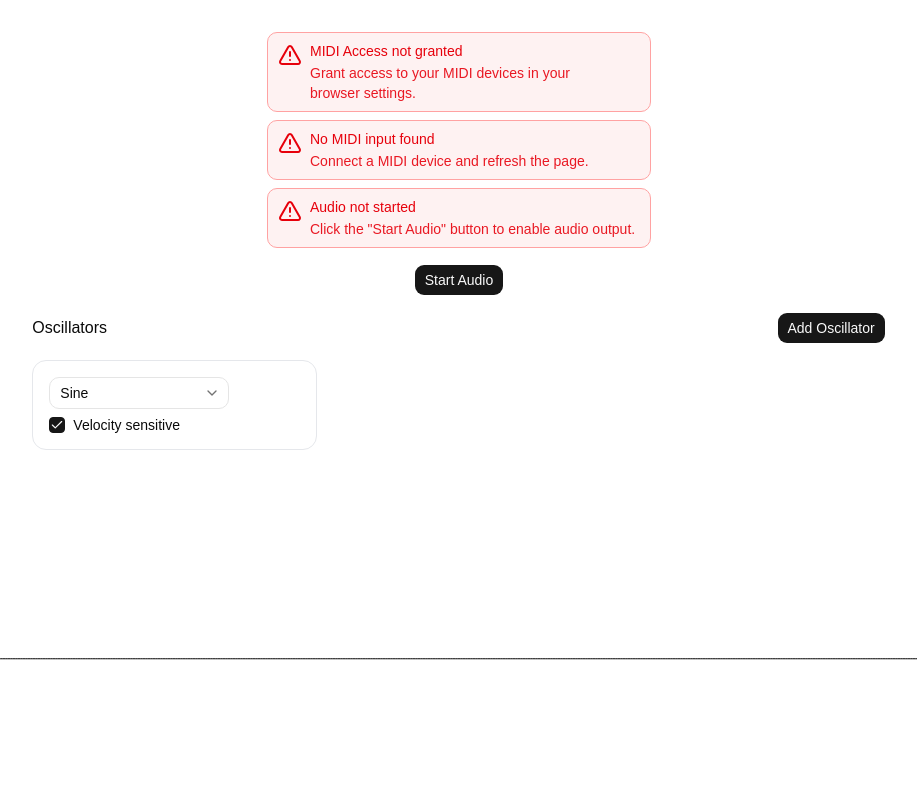
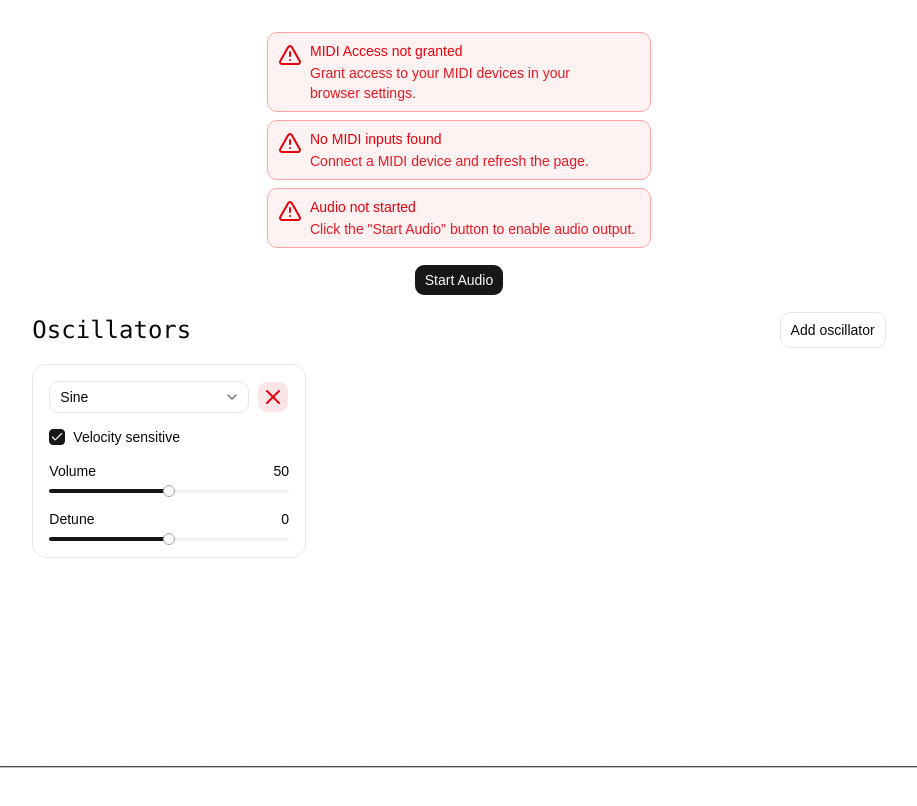
Before and after one commit to oyrad/synth, a React (Vite) app: page / in a window 1280 px wide. Shown: the top 806 px of the page, without its empty margins (181-1098 px from the left). Built offline with nearby package versions, Linux system fonts and the light colour scheme.

Commit message:
feat: oscillator controls

```diff
--- a/src/App.tsx
+++ b/src/App.tsx
@@ -1,4 +1,3 @@
-import { useState } from 'react';
 import { useSynth } from './hooks/use-synth.ts';
 import { useMidi } from './hooks/use-midi.ts';
 import { Button } from './components/ui/button.tsx';
@@ -6,14 +5,18 @@ import { WaveformVisualizer } from './components/waveform-visualizer.tsx';
 import { useAudioCtx } from './hooks/use-audio-context.ts';
 import { ErrorMessages } from './components/error-messages.tsx';
 import { Oscillators } from './components/oscillators.tsx';
+import { useState } from 'react';
+import { DEFAULT_OSCILLATOR_DATA, type OscillatorData } from './utils/default-oscillator-data.ts';
 
 export default function App() {
-  const [waveform] = useState<OscillatorType>('sine');
-  const [isVelocitySensitive] = useState(true);
+  const [oscillators, setOscillators] = useState<Array<OscillatorData>>([{
+    ...DEFAULT_OSCILLATOR_DATA,
+    id: crypto.randomUUID()
+  }]);
 
   const { isAudioReady, getAudioContext } = useAudioCtx();
 
-  const { noteOn, noteOff } = useSynth({ waveform, isVelocitySensitive });
+  const { noteOn, noteOff } = useSynth({ oscillators });
   const { midiInput, isGranted } = useMidi({ onNoteOn: noteOn, onNoteOff: noteOff });
 
   return (
@@ -30,7 +33,7 @@ export default function App() {
         </Button>
       )}
 
-      <Oscillators />
+      <Oscillators oscillators={oscillators} setOscillators={setOscillators} />
 
       <WaveformVisualizer />
     </main>
--- a/src/components/error-messages.tsx
+++ b/src/components/error-messages.tsx
@@ -21,7 +21,7 @@ export function ErrorMessages({ isGranted, midiInput, isAudioReady }: ErrorMessa
       <Alert hidden={!!midiInput} variant="destructive" className="w-96 bg-red-50 border-red-300">
         <TriangleAlert />
         <AlertTitle>
-          No MIDI input found
+          No MIDI inputs found
         </AlertTitle>
         <AlertDescription>
           Connect a MIDI device and refresh the page.
--- a/src/components/oscillators.tsx
+++ b/src/components/oscillators.tsx
@@ -1,37 +1,26 @@
-import { useState } from 'react';
 import { Button } from './ui/button.tsx';
-import { WaveformSelect } from './waveform-select.tsx';
 import { Checkbox } from './ui/checkbox.tsx';
 import { Label } from './ui/label.tsx';
+import type { Dispatch, SetStateAction } from 'react';
+import { DEFAULT_OSCILLATOR_DATA, type OscillatorData } from '../utils/default-oscillator-data.ts';
+import { Slider } from './ui/slider.tsx';
+import { Select, SelectContent, SelectGroup, SelectItem, SelectTrigger, SelectValue } from './ui/select.tsx';
+import { isOscillatorType } from '../utils/midi.ts';
+import { X } from 'lucide-react';
 
-export interface OscillatorData {
-  id: string;
-  waveform: OscillatorType;
-  velocitySensitive: boolean;
-  volume: number;
-  detune: number;
+interface OscillatorsProps {
+  oscillators: Array<OscillatorData>;
+  setOscillators: Dispatch<SetStateAction<Array<OscillatorData>>>;
 }
 
-const DEFAULT_OSCILLATOR_DATA: Omit<OscillatorData, 'id'> = {
-  waveform: 'sine',
-  velocitySensitive: true,
-  volume: 0.5,
-  detune: 0
-};
-
-export function Oscillators() {
-  const [oscillators, setOscillators] = useState<Array<OscillatorData>>([{
-    ...DEFAULT_OSCILLATOR_DATA,
-    id: crypto.randomUUID()
-  }]);
-
-  console.log(oscillators);
-
+export function Oscillators({ oscillators, setOscillators }: OscillatorsProps) {
   return (
     <div className="flex flex-col gap-4 w-2/3">
       <div className="flex justify-between items-center">
-        <p>Oscillators</p>
+        <h3 className="font-mono text-2xl">Oscillators</h3>
         <Button
+          size="lg"
+          variant="outline"
           onClick={() => {
             setOscillators((prev) => [
               ...prev,
@@ -42,24 +31,50 @@ export function Oscillators() {
             ]);
           }}
         >
-          Add Oscillator
+          Add oscillator
         </Button>
       </div>
 
-      <div className="flex flex-wrap">
+      <div className="grid grid-cols-3 gap-4">
         {oscillators.map(oscillator =>
           <div
-            className="flex flex-col gap-2 rounded-xl border border-gray-200 p-4 w-1/3"
+            className="flex flex-col gap-4 rounded-xl border border-gray-200 p-4"
             key={oscillator.id}
           >
-            <WaveformSelect
-              waveform={oscillator.waveform}
-              onSelect={(value) => {
-                setOscillators((prev) =>
-                  prev.map(osc => osc.id === oscillator.id ? { ...osc, waveform: value } : osc)
-                );
-              }}
-            />
+            <div className="flex gap-2">
+              <Select
+                value={oscillator.waveform}
+                onValueChange={(value) => {
+                  if (isOscillatorType(value)) {
+                    setOscillators((prev) =>
+                      prev.map(osc => osc.id === oscillator.id ? { ...osc, waveform: value } : osc)
+                    );
+                  }
+                }}
+              >
+                <SelectTrigger className="w-full">
+                  <SelectValue placeholder="Select waveform" />
+                </SelectTrigger>
+                <SelectContent>
+                  <SelectGroup>
+                    <SelectItem value="sine">Sine</SelectItem>
+                    <SelectItem value="triangle">Triangle</SelectItem>
+                    <SelectItem value="square">Square</SelectItem>
+                    <SelectItem value="sawtooth">Sawtooth</SelectItem>
+                  </SelectGroup>
+                </SelectContent>
+              </Select>
+
+              <Button
+                variant="destructive"
+                size="icon"
+                onClick={() => {
+                  setOscillators((prev) => prev.filter(osc => osc.id !== oscillator.id));
+                }}
+              >
+                <X />
+              </Button>
+            </div>
 
             <div className="flex items-center gap-2">
               <Checkbox
@@ -74,6 +89,44 @@ export function Oscillators() {
               />
               <Label htmlFor={`velocity-sensitive-${oscillator.id}`}>Velocity sensitive</Label>
             </div>
+
+            <div className="flex flex-col gap-2">
+              <div className="flex justify-between items-center">
+                <Label>Volume</Label>
+                <p className="text-sm">{oscillator.volume}</p>
+              </div>
+              <Slider
+                defaultValue={[oscillator.volume]}
+                min={0}
+                max={100}
+                step={1}
+                onValueChange={(value) => setOscillators((prev) =>
+                  prev.map(osc => osc.id === oscillator.id ? {
+                    ...osc,
+                    volume: value[0]
+                  } : osc)
+                )}
+              />
+            </div>
+
+            <div className="flex flex-col gap-2">
+              <div className="flex justify-between items-center">
+                <Label>Detune</Label>
+                <p className="text-sm">{oscillator.detune}</p>
+              </div>
+              <Slider
+                defaultValue={[oscillator.detune]}
+                min={-100}
+                max={100}
+                step={1}
+                onValueChange={(value) => setOscillators((prev) =>
+                  prev.map(osc => osc.id === oscillator.id ? {
+                    ...osc,
+                    detune: value[0]
+                  } : osc)
+                )}
+              />
+            </div>
           </div>
         )}
       </div>
--- /dev/null
+++ b/src/components/ui/slider.tsx
@@ -0,0 +1,56 @@
+import * as React from 'react';
+import { Slider as SliderPrimitive } from 'radix-ui';
+import { cn } from '../../utils/cn.ts';
+
+function Slider({
+                  className,
+                  defaultValue,
+                  value,
+                  min = 0,
+                  max = 100,
+                  ...props
+                }: React.ComponentProps<typeof SliderPrimitive.Root>) {
+  const _values = React.useMemo(
+    () =>
+      Array.isArray(value)
+        ? value
+        : Array.isArray(defaultValue)
+          ? defaultValue
+          : [min, max],
+    [value, defaultValue, min, max]
+  );
+
+  return (
+    <SliderPrimitive.Root
+      data-slot="slider"
+      defaultValue={defaultValue}
+      value={value}
+      min={min}
+      max={max}
+      className={cn(
+        'relative flex w-full touch-none items-center select-none data-disabled:opacity-50 data-vertical:h-full data-vertical:min-h-40 data-vertical:w-auto data-vertical:flex-col',
+        className
+      )}
+      {...props}
+    >
+      <SliderPrimitive.Track
+        data-slot="slider-track"
+        className="relative grow overflow-hidden rounded-full bg-muted data-horizontal:h-1 data-horizontal:w-full data-vertical:h-full data-vertical:w-1"
+      >
+        <SliderPrimitive.Range
+          data-slot="slider-range"
+          className="absolute bg-primary select-none data-horizontal:h-full data-vertical:w-full"
+        />
+      </SliderPrimitive.Track>
+      {Array.from({ length: _values.length }, (_, index) => (
+        <SliderPrimitive.Thumb
+          data-slot="slider-thumb"
+          key={index}
+          className="relative block size-3 shrink-0 rounded-full border border-ring bg-white ring-ring/50 transition-[color,box-shadow] select-none after:absolute after:-inset-2 hover:ring-3 focus-visible:ring-3 focus-visible:outline-hidden active:ring-3 disabled:pointer-events-none disabled:opacity-50"
+        />
+      ))}
+    </SliderPrimitive.Root>
+  );
+}
+
+export { Slider };
--- a/src/components/waveform-select.tsx
+++ b/src/components/waveform-select.tsx
@@ -11,7 +11,7 @@ export function WaveformSelect({ waveform, onSelect }: WaveformSelectProps) {
       value={waveform}
       onValueChange={onSelect}
     >
-      <SelectTrigger className="w-[180px]">
+      <SelectTrigger className="w-full">
         <SelectValue placeholder="Select waveform" />
       </SelectTrigger>
       <SelectContent>
@@ -22,5 +22,6 @@ export function WaveformSelect({ waveform, onSelect }: WaveformSelectProps) {
           <SelectItem value="sawtooth">Sawtooth</SelectItem>
         </SelectGroup>
       </SelectContent>
-    </Select>);
+    </Select>
+  );
 }
--- a/src/hooks/use-synth.ts
+++ b/src/hooks/use-synth.ts
@@ -1,61 +1,70 @@
 import { useCallback, useRef } from 'react';
 import { midiNoteToFrequency } from '../utils/audio.ts';
 import { useAudioCtx } from './use-audio-context.ts';
+import type { OscillatorData } from '../utils/default-oscillator-data.ts';
 
 interface Voice {
-  oscillator: OscillatorNode;
-  gain: GainNode;
+  oscillators: Array<{ oscillator: OscillatorNode; gain: GainNode }>;
 }
 
 interface UseSynthParams {
-  waveform: OscillatorType;
-  isVelocitySensitive: boolean;
+  oscillators: Array<OscillatorData>;
 }
 
-export function useSynth({ waveform, isVelocitySensitive }: UseSynthParams) {
+export function useSynth({ oscillators }: UseSynthParams) {
   const voices = useRef<Record<number, Voice>>({});
 
   const { getAudioContext, getAnalyser } = useAudioCtx();
 
+  const noteOn = useCallback((note: number, velocity: number) => {
     const audioContext = getAudioContext();
     const analyser = getAnalyser();
 
-  const noteOn = useCallback((note: number, velocity: number) => {
     if (voices.current[note]) {
       return;
     }
 
-    const oscillator = audioContext.createOscillator();
-    oscillator.type = waveform;
-    oscillator.frequency.value = midiNoteToFrequency(note);
+    const noteVoices = oscillators.map((oscillatorData) => {
+      const osc = audioContext.createOscillator();
+      osc.type = oscillatorData.waveform;
+      osc.frequency.value = midiNoteToFrequency(note);
+      osc.detune.value = oscillatorData.detune;
 
       const gainNode = audioContext.createGain();
-    gainNode.gain.value = isVelocitySensitive ? velocity / 127 * 0.33 : 0.33;
+      gainNode.gain.value = (oscillatorData.velocitySensitive
+        ? (velocity / 127) * (0.33 / Math.sqrt(oscillators.length))
+        : (0.33 / Math.sqrt(oscillators.length))) * (oscillatorData.volume / 100);
 
-    oscillator.connect(gainNode);
+      osc.connect(gainNode);
       gainNode.connect(analyser);
+      osc.start();
+
+      return { oscillator: osc, gain: gainNode };
+    });
+
     analyser.connect(audioContext.destination);
-    oscillator.start();
-
-    voices.current[note] = { oscillator, gain: gainNode };
-  }, [audioContext, analyser, waveform, isVelocitySensitive]);
+    voices.current[note] = { oscillators: noteVoices };
+  }, [getAnalyser, getAudioContext, oscillators]);
 
   const noteOff = useCallback((note: number) => {
+    const audioContext = getAudioContext();
+
     const voice = voices.current[note];
     if (!voice) {
       return;
     }
 
-    const { gain, oscillator } = voice;
     const now = audioContext.currentTime;
 
+    voice.oscillators.forEach(({ oscillator, gain }) => {
       gain.gain.setValueAtTime(gain.gain.value, now);
       gain.gain.exponentialRampToValueAtTime(0.0001, now + 0.1);
       oscillator.stop(now + 0.1);
       oscillator.addEventListener('ended', () => oscillator.disconnect());
+    });
 
     delete voices.current[note];
-  }, [audioContext]);
+  }, [getAudioContext]);
 
   return { noteOn, noteOff };
 }
--- /dev/null
+++ b/src/utils/default-oscillator-data.ts
@@ -0,0 +1,14 @@
+export interface OscillatorData {
+  id: string;
+  waveform: OscillatorType;
+  velocitySensitive: boolean;
+  volume: number;
+  detune: number;
+}
+
+export const DEFAULT_OSCILLATOR_DATA: Omit<OscillatorData, 'id'> = {
+  waveform: 'sine',
+  velocitySensitive: true,
+  volume: 50,
+  detune: 0
+};
```
Lines whose indentation alone changed are shown as unchanged.
